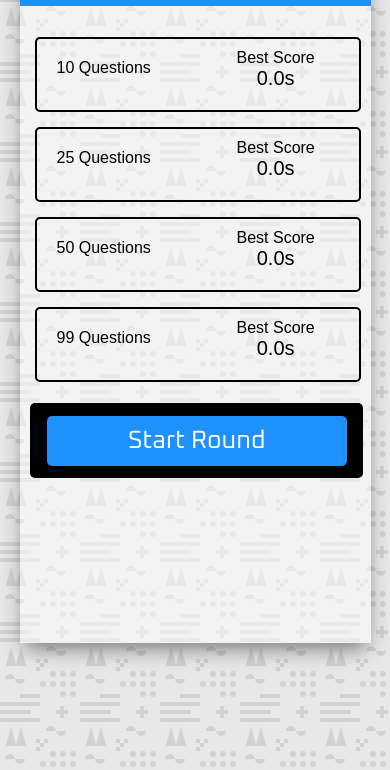
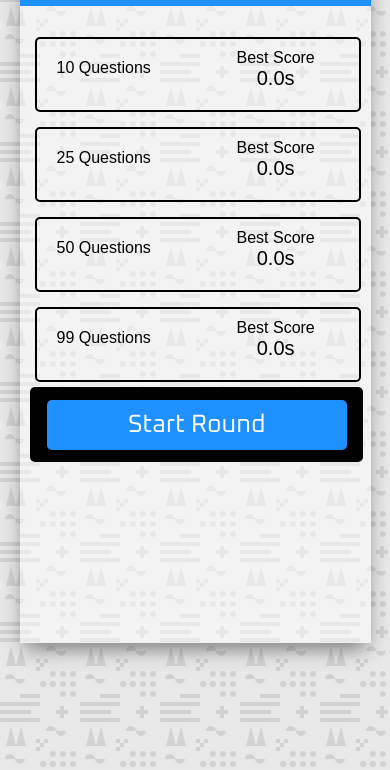
Before and after one commit to kawgh1/math-sprint-game, a plain HTML site: page index.html in a window 390 px wide. Shown: the part 74-844 px from the top of the page. Drawn offline with Linux system fonts and the light colour scheme; a web font is replaced by a local one.

Commit message:
mobile view

```diff
--- a/style.css
+++ b/style.css
@@ -328,7 +328,7 @@ button:active {
   }
 
   .selection-footer {
-    margin-top: -7rem;
+    margin-top: -8rem;
     width: 95%;
     margin-left: 3%;
     border-radius: 5px;
```
